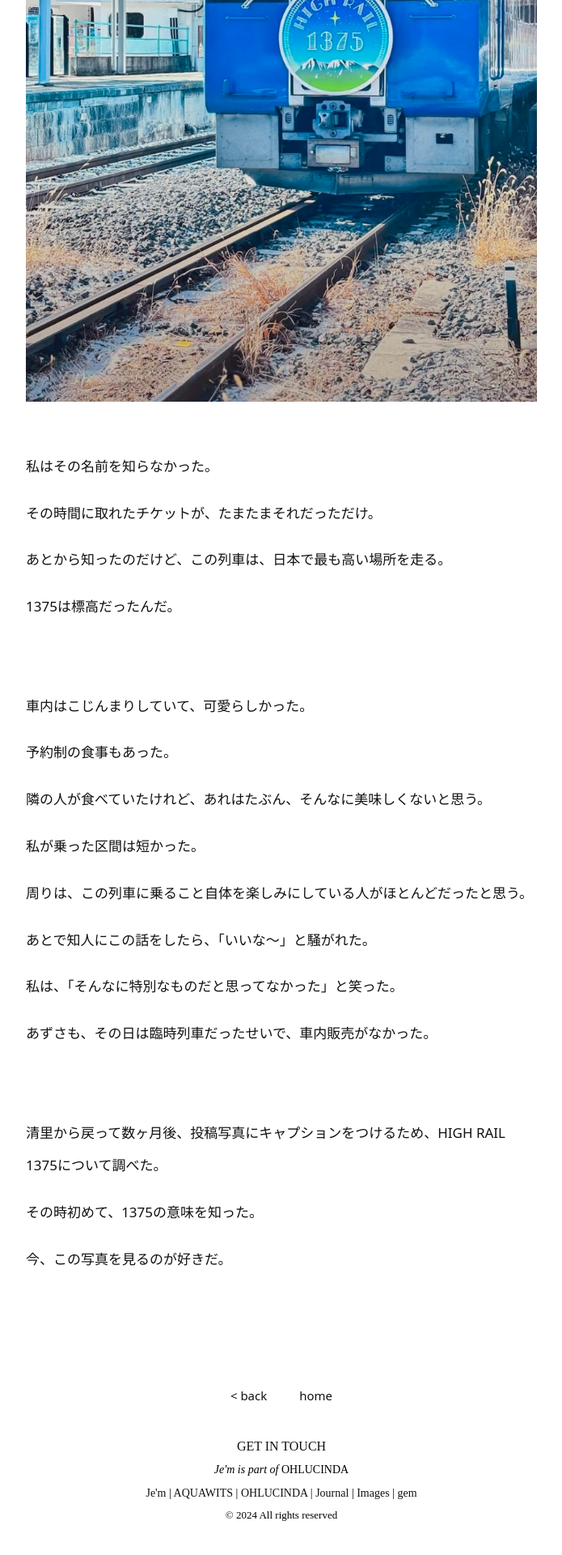
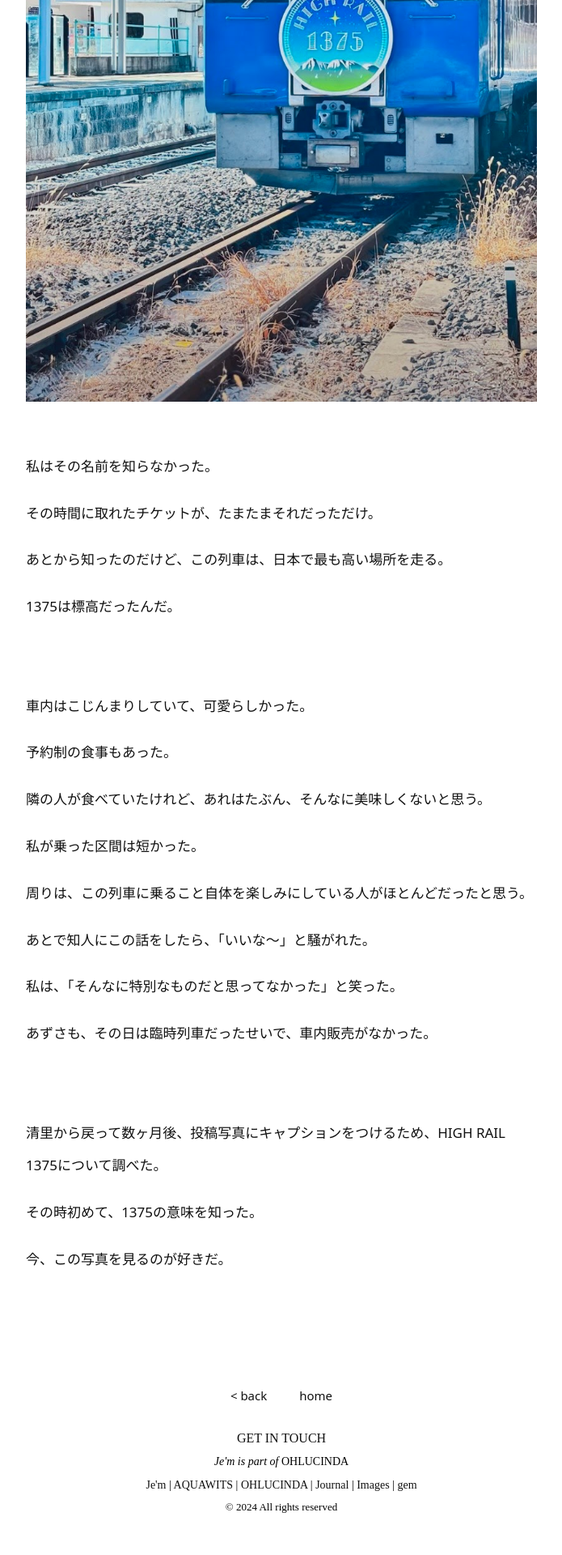
Before and after one commit to ohlucinda/ohlucinda-mobile, a Jekyll site: the page built from _posts/2026-05-02-青い列車.md, in a window 1280 px wide. Shown: the part 665-2585 px from the top of the page at 81% size, without its empty margins (292-987 px from the left). Built offline with Jekyll 4.4.1, drawn with Linux system fonts in a browser that asks for light colours; some web fonts are replaced.

Commit message:
Update style.css

```diff
--- a/assets/style.css
+++ b/assets/style.css
@@ -238,7 +238,7 @@ details[open] summary::before {
 
   .post-footer {
 
-  margin-top: 40px !important;
+  margin-top: 30px !important;
 
 }
 
```
